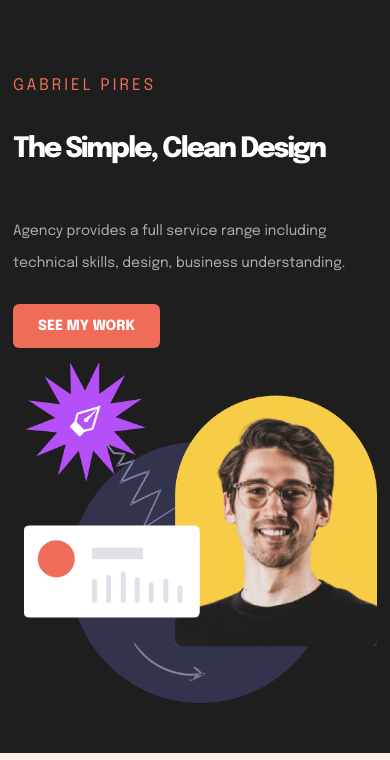
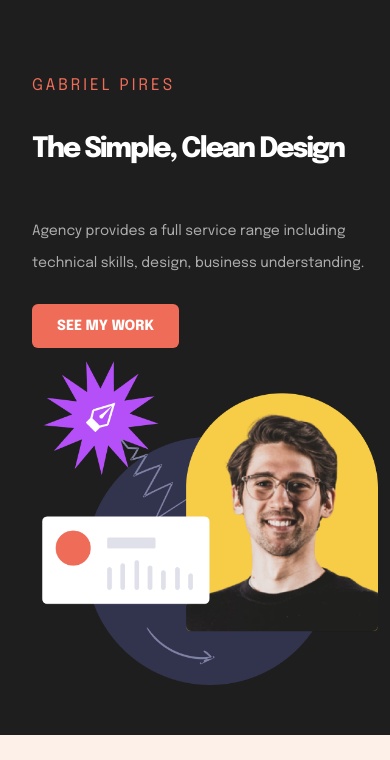
Before and after one commit to Binatarani/Figma-to-HTML, a plain HTML site: page index.html in a window 390 px wide. Shown: the part 84-844 px from the top of the page. Drawn offline with nearby package versions, Linux system fonts and the light colour scheme.

Commit message:
Class Figma

```diff
--- a/style.css
+++ b/style.css
@@ -271,7 +271,8 @@ Contact area
     box-shadow: none;
   }
   .hero-area {
-    padding: 60px 1px;
+    padding: 60px 0px;
+    padding-left: 20px;
   }
   .hero-text h2 {
     font-size: 32px;
@@ -307,8 +308,7 @@ Contact area
 
 @media only screen and (max-width: 575px) {
   .hero-area {
-    padding: 60px 1px;
-    margin-left: 0px;
+    padding: 60px 0px;
   }
   .hero-text h2 {
     font-size: 30px;
@@ -346,7 +346,8 @@ Contact area
   /*  hero area */
 
   .hero-area {
-    padding: 50px 1px;
+    padding: 50px 0px;
+    padding-left: 20px;
   }
   .hero-text h2 {
     font-size: 28px;
@@ -358,6 +359,7 @@ Contact area
 
   .service-area h2 {
     font-size: 30px;
+    line-height: 40px;
   }
   .service-heading h3 {
     font-size: 16px;
@@ -365,7 +367,8 @@ Contact area
 
   /* Contact area */
   .contact-area {
-    padding: 50px 1px;
+    padding: 50px 0px;
+    padding-left: 20px;
   }
   .contact-area .contact-text {
     margin-top: 60px;
@@ -376,6 +379,9 @@ Contact area
   .contact-area h2 {
     font-size: 30px;
   }
+  .contact-area h3 {
+    font-size: 18px;
+  }
   .contact-area p {
     font-size: 14px;
   }
```
